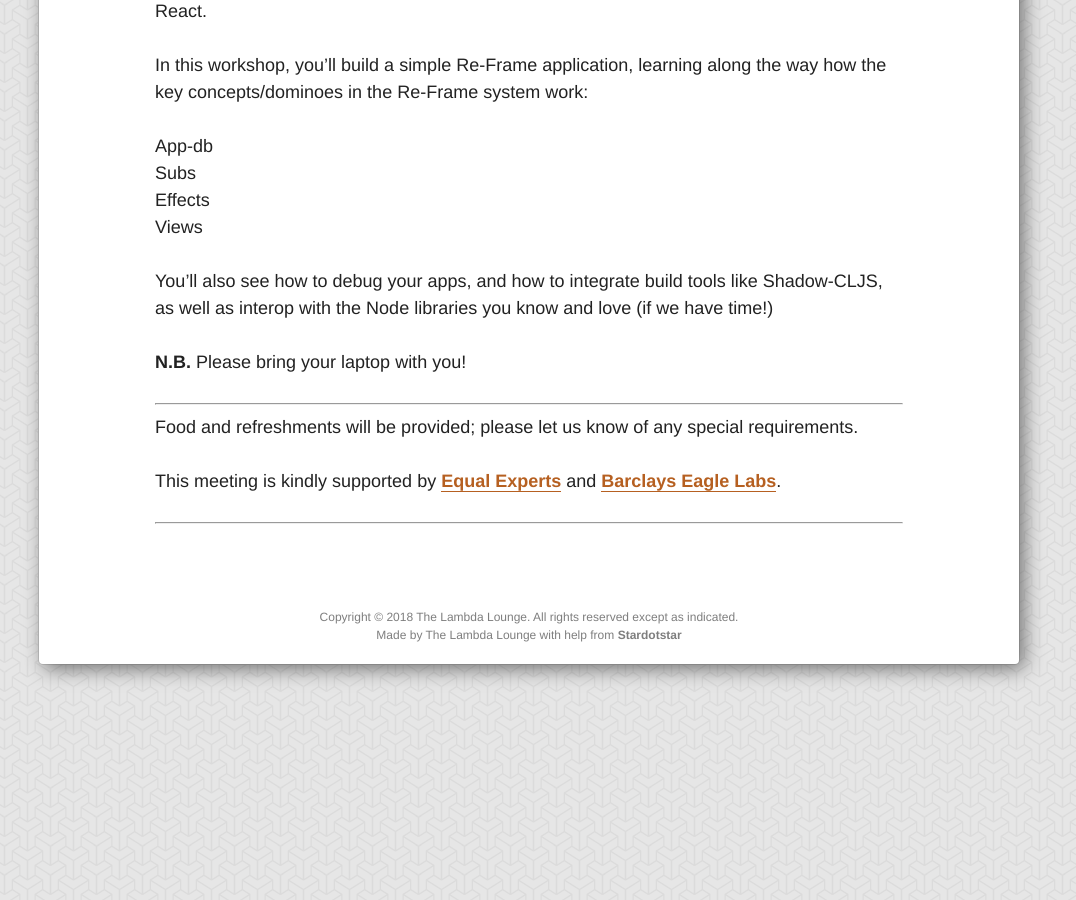
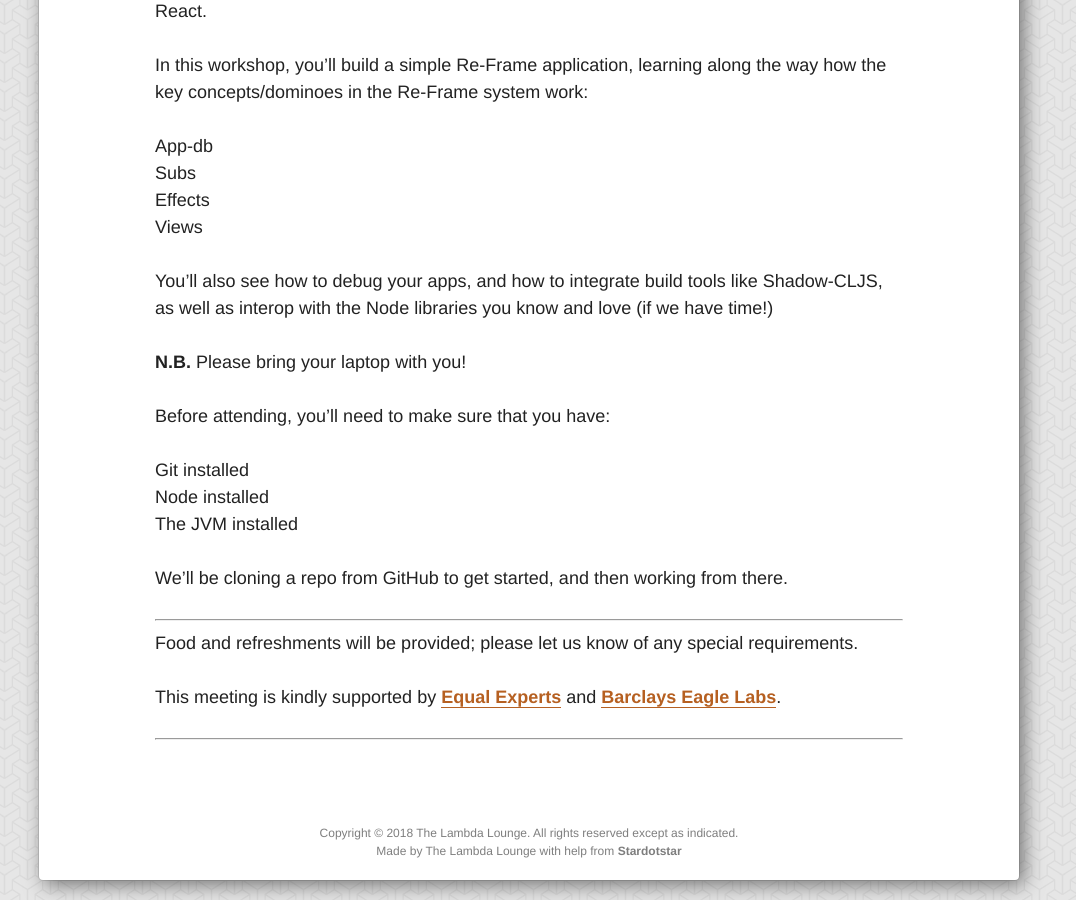
Before and after one commit to RickMoynihan/lambdalounge-website, a Jekyll site: the page built from _posts/2020-02-17-reagent-workshop.md, in a window 1280 px wide and 900 px high, scrolled down 995 px. Shown: the whole window, without its empty margins (111-1187 px from the left). Built offline with Jekyll 4.4.1, drawn with Linux system fonts in a browser that asks for light colours; some web fonts are replaced; before the commit the page ends 1679 px from its top, so only the background shows below that.

Commit message:
Added pre attendance instrux

```diff
--- a/_posts/2020-02-17-reagent-workshop.md
+++ b/_posts/2020-02-17-reagent-workshop.md
@@ -26,6 +26,14 @@ You'll also see how to debug your apps, and how to integrate build tools like Sh
 
 **N.B.** Please bring your laptop with you!
 
+Before attending, you'll need to make sure that you have:
+
+- Git installed
+- Node installed
+- The JVM installed
+
+We'll be cloning a repo from GitHub to get started, and then working from there.
+
 ---
 
 Food and refreshments will be provided; please let us know of any special requirements.
```
